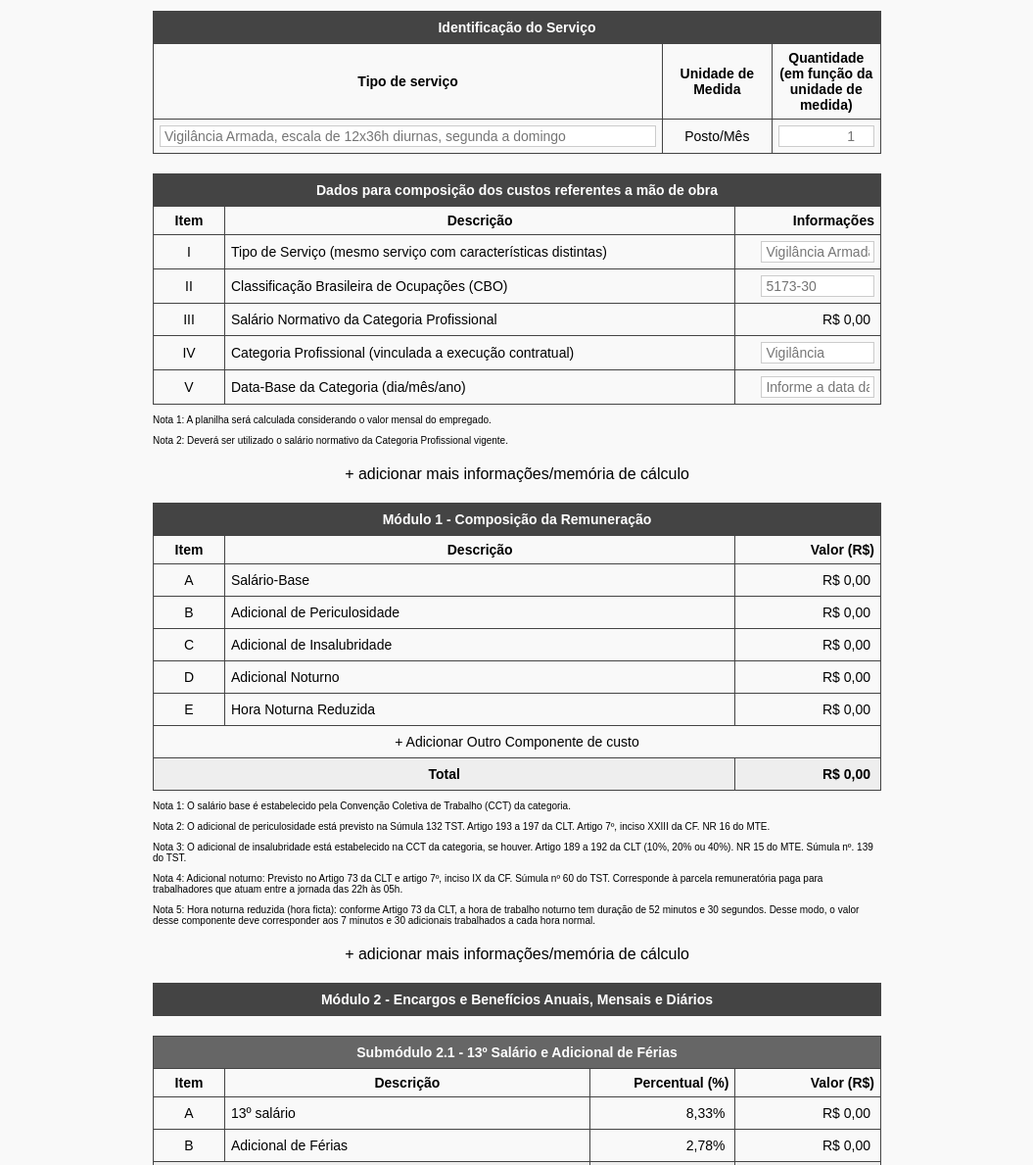
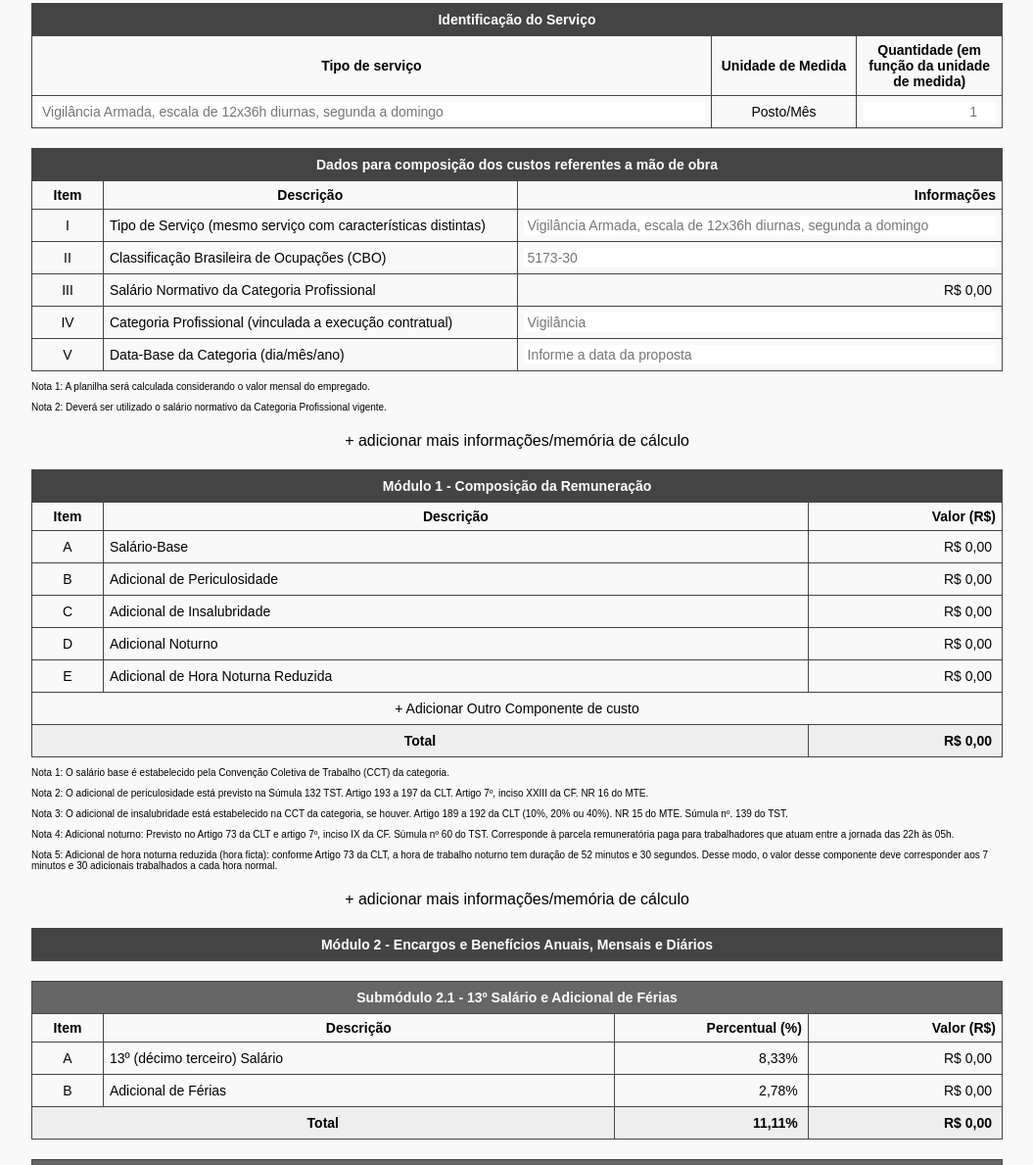
Before and after one commit to carlosendlich/planilha-custos-in5, a plain HTML site: page index.html in a window 1280 px wide. Shown: the part 491-1680 px from the top of the page at 98% size, without its empty margins (112-1167 px from the left). Drawn offline with Linux system fonts and the light colour scheme.

Commit message:
Update index.html

```diff
--- a/index.html
+++ b/index.html
@@ -7,7 +7,7 @@
   <style>
     /* Container for screen width limitation */
     .content-container {
-      max-width: 60%; /* Limits content to 60% width on screen */
+      max-width: 80%; /* Limits content to 60% width on screen */
       margin: 0 auto; /* Centers the content */
     }
 
@@ -35,6 +35,17 @@
       color: #000;
       vertical-align: middle;
     }
+
+
+    #tbody0 th:nth-child(3),
+#tbody0 td:nth-child(3),
+#tbodyDados th:nth-child(3),
+#tbodyDados td:nth-child(3) {
+  width: 50%; /* Ajuste para a largura desejada, por exemplo, 30% */
+}
+
+
+
     th:nth-child(2), td:nth-child(2) { width: auto; }
     th:nth-child(3), td:nth-child(3) { width: 20%; text-align: right; }
     th:nth-child(4), td:nth-child(4) { width: 20%; text-align: right; }
@@ -52,11 +63,12 @@
     }
     .percent-format { border: 1px solid #ccc; }
     .text-input {
-      width: calc(100% - 20px);
+      width: 100%;
       box-sizing: border-box;
-      border: 1px solid #ccc;
       padding: 2px 4px;
       font-size: 14px;
+       border: none;
+
     }
     .remove-link {
       margin-left: 4px;
@@ -271,7 +283,7 @@
         <tr><td>B</td><td>Adicional de Periculosidade</td><td><input type="text" class="brl-format" data-value="0" /></td></tr>
         <tr><td>C</td><td>Adicional de Insalubridade</td><td><input type="text" class="brl-format" data-value="0" /></td></tr>
         <tr><td>D</td><td>Adicional Noturno</td><td><input type="text" class="brl-format" data-value="0" /></td></tr>
-        <tr><td>E</td><td>Hora Noturna Reduzida</td><td><input type="text" class="brl-format" data-value="0" /></td></tr>
+        <tr><td>E</td><td>Adicional de Hora Noturna Reduzida</td><td><input type="text" class="brl-format" data-value="0" /></td></tr>
         <tr id="add-row-trigger1"><td colspan="3" class="no-print" style="text-align:center;"><span class="add-link" id="add-btn1">+ Adicionar Outro Componente de custo</span></td></tr>
         <tr class="total-row"><td colspan="2">Total</td><td><input type="text" id="total1" readonly class="brl-format" data-value="0" /></td></tr>
       </tbody>
@@ -281,7 +293,7 @@
       <p class="footnote">Nota 2: O adicional de periculosidade está previsto na Súmula 132 TST. Artigo 193 a 197 da CLT. Artigo 7º, inciso XXIII da CF. NR 16 do MTE.</p>
       <p class="footnote">Nota 3: O adicional de insalubridade está estabelecido na CCT da categoria, se houver. Artigo 189 a 192 da CLT (10%, 20% ou 40%). NR 15 do MTE. Súmula nº. 139 do TST.</p>
       <p class="footnote">Nota 4: Adicional noturno: Previsto no Artigo 73 da CLT e artigo 7º, inciso IX da CF. Súmula nº 60 do TST. Corresponde à parcela remuneratória paga para trabalhadores que atuam entre a jornada das 22h às 05h.</p>
-      <p class="footnote">Nota 5: Hora noturna reduzida (hora ficta): conforme Artigo 73 da CLT, a hora de trabalho noturno tem duração de 52 minutos e 30 segundos. Desse modo, o valor desse componente deve corresponder aos 7 minutos e 30 adicionais trabalhados a cada hora normal.</p>
+      <p class="footnote">Nota 5: Adicional de hora noturna reduzida (hora ficta): conforme Artigo 73 da CLT, a hora de trabalho noturno tem duração de 52 minutos e 30 segundos. Desse modo, o valor desse componente deve corresponder aos 7 minutos e 30 adicionais trabalhados a cada hora normal.</p>
     </div>
     <span class="add-link no-print" id="add-note-modulo1" style="display: block; text-align: center; margin-bottom: 20px;">+ adicionar mais informações/memória de cálculo</span>
 
@@ -298,7 +310,7 @@
       <tbody id="tbody2">
         <tr>
           <td>A</td>
-          <td>13º salário</td>
+          <td>13º (décimo terceiro) Salário</td>
           <td><input type="text" class="percent-format fixed-percent" data-value="8.33" readonly /></td>
           <td><input type="text" class="brl-format" data-value="0" readonly /></td>
         </tr>
@@ -353,11 +365,11 @@
       </thead>
       <tbody id="tbody5">
         <tr><td>A</td><td>Aviso Prévio Indenizado</td><td><input type="text" class="percent-format" data-value="0" /></td><td><input type="text" class="brl-format" data-value="0" /></td></tr>
-        <tr><td>B</td><td>FGTS sobre Aviso Indenizado</td><td><input type="text" class="percent-format" data-value="0" /></td><td><input type="text" class="brl-format" data-value="0" /></td></tr>
-        <tr><td>C</td><td>Multa FGTS e Contribuição</td><td><input type="text" class="percent-format" data-value="0" /></td><td><input type="text" class="brl-format" data-value="0" /></td></tr>
+        <tr><td>B</td><td>Incidência do FGTS sobre o Aviso Prévio Indenizado</td><td><input type="text" class="percent-format" data-value="0" /></td><td><input type="text" class="brl-format" data-value="0" /></td></tr>
+        <tr><td>C</td><td>Multa do FGTS sobre o Aviso Prévio Indenizado</td><td><input type="text" class="percent-format" data-value="0" /></td><td><input type="text" class="brl-format" data-value="0" /></td></tr>
         <tr><td>D</td><td>Aviso Prévio Trabalhado</td><td><input type="text" class="percent-format" data-value="0" /></td><td><input type="text" class="brl-format" data-value="0" /></td></tr>
-        <tr><td>E</td><td>Encargos Submódulo 2.2 Aviso Trabalhado</td><td><input type="text" class="percent-format" data-value="0" /></td><td><input type="text" class="brl-format" data-value="0" /></td></tr>
-        <tr><td>F</td><td>Multa FGTS e Contribuição Trabalhado</td><td><input type="text" class="percent-format" data-value="0" /></td><td><input type="text" class="brl-format" data-value="0" /></td></tr>
+        <tr><td>E</td><td>Incidência dos encargos do submódulo 2.2 sobre o Aviso Prévio Trabalhado</td><td><input type="text" class="percent-format" data-value="0" /></td><td><input type="text" class="brl-format" data-value="0" /></td></tr>
+        <tr><td>F</td><td>Multa do FGTS sobre o Aviso Prévio Trabalhado</td><td><input type="text" class="percent-format" data-value="0" /></td><td><input type="text" class="brl-format" data-value="0" /></td></tr>
         <tr class="total-row"><td colspan="2">Total</td><td><input type="text" id="total-pct5" readonly class="percent-format" data-value="0" /></td><td><input type="text" id="total5" readonly class="brl-format" data-value="0" /></td></tr>
       </tbody>
     </table>
```
